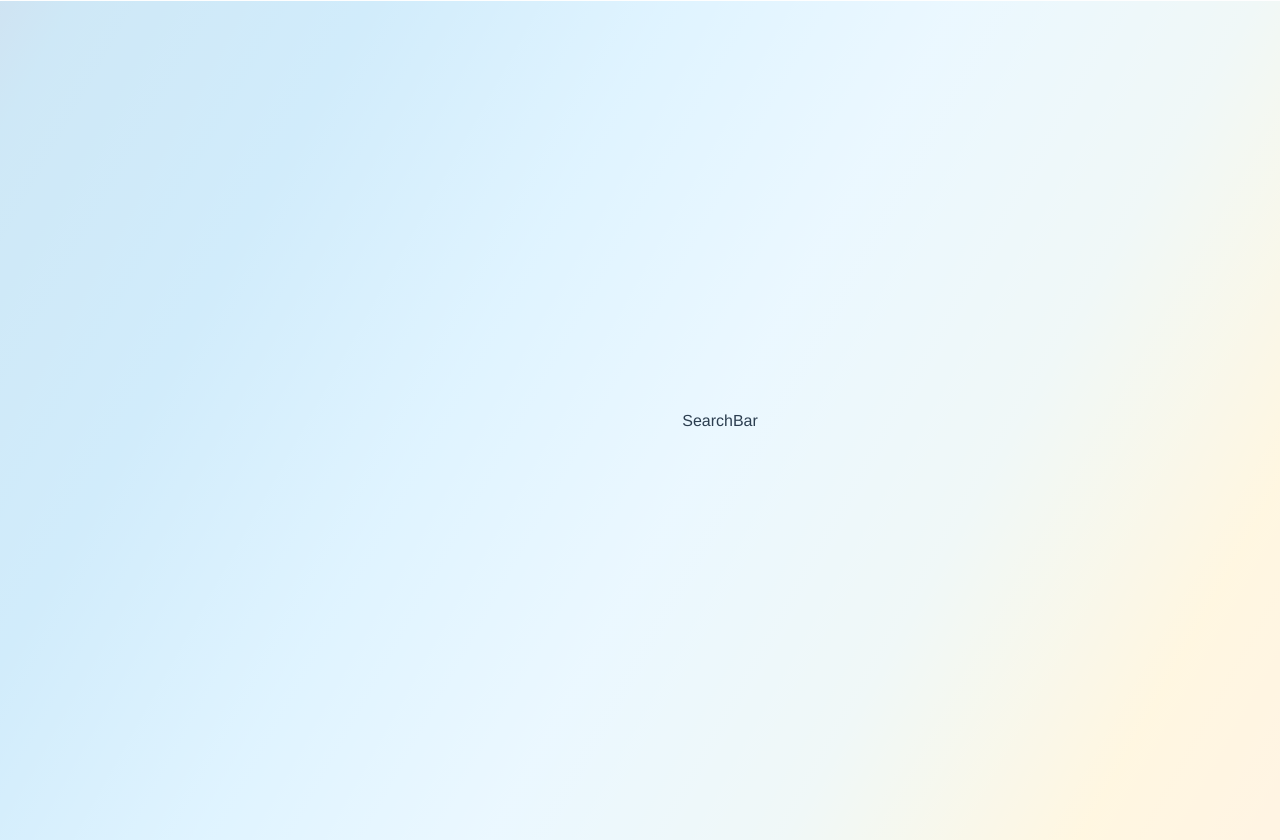
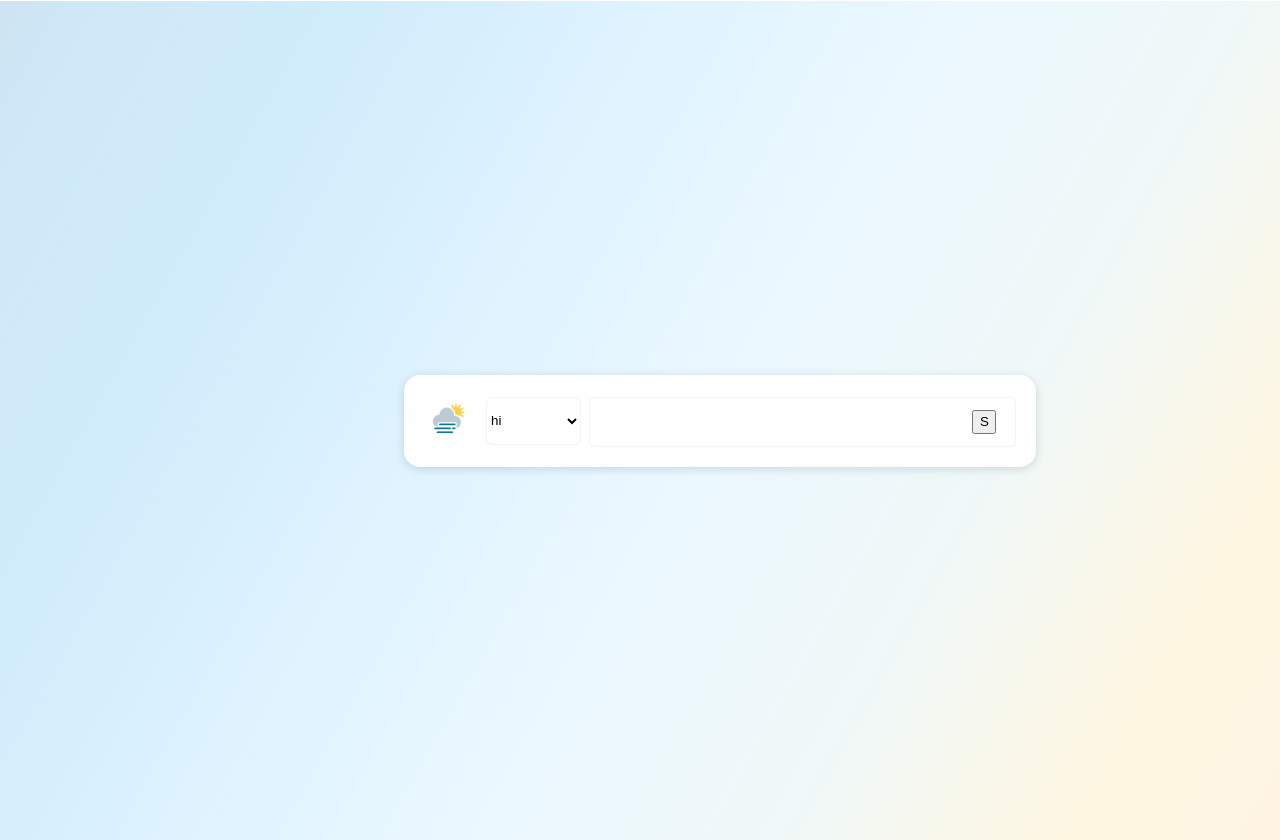
Before and after one commit to mayallzObject/cool-project, a Vue app: page / in a window 1280 px wide. Shown: the top 840 px of the page. Built offline with nearby package versions, Linux system fonts and the light colour scheme.

Commit message:
search-bar setup

```diff
--- a/src/components/SearchBar.vue
+++ b/src/components/SearchBar.vue
@@ -1,6 +1,14 @@
 <template>
-  <div>
-    SearchBar
+  <div class="search-bar">
+    <img class="weather-icon" src="../assets/a01d.png" />
+    <select class="select-box" id="countries">
+      <option value="hi">hi</option>
+      <option value="bey">bey</option>
+    </select>
+    <div class="search-box">
+      <input class="search-city" />
+      <button class="search">S</button>
+    </div>
   </div>
 </template>
 
@@ -10,4 +18,70 @@ export default {
 }
 </script>
 
-<style scoped></style>
+<style scoped>
+.search-bar {
+  position: absolute;
+  width: 632px;
+  height: 92px;
+  background: linear-gradient(
+      0deg,
+      rgba(255, 255, 255, 0.9),
+      rgba(255, 255, 255, 0.9)
+    ),
+    #f8f8f8;
+  box-shadow: 0px 2px 10px rgba(8, 21, 62, 0.15);
+  border-radius: 16px;
+}
+.select-box {
+  position: absolute;
+  max-width: 95px;
+  height: 48px;
+  width: 100%;
+  top: 22px;
+  left: 82px;
+  border: 1px solid rgba(8, 21, 62, 0.05);
+  border-radius: 6px;
+  background: #ffffff;
+}
+.weather-icon {
+  position: absolute;
+  height: 48px;
+  width: 48px;
+  top: 22px;
+  left: 22px;
+}
+.search-box {
+  position: absolute;
+  max-width: 425px;
+  width: 100%;
+  height: 48px;
+  top: 22px;
+  left: 185px;
+  background: #ffffff;
+  border: 1px solid rgba(8, 21, 62, 0.05);
+  border-radius: 6px;
+}
+.search-city {
+  position: absolute;
+  max-width: 299px;
+  width: 100%;
+  height: 30px;
+  left: 17px;
+  top: 9px;
+  border: none;
+  font-family: Poppins;
+  font-style: normal;
+  font-weight: normal;
+  font-size: 14px;
+  line-height: 21px;
+  color: #08153e;
+  opacity: 0.5;
+}
+.search {
+  position: absolute;
+  width: 24px;
+  height: 24px;
+  top: 12px;
+  left: 382px;
+}
+</style>
```
Also changed, not shown: src/assets/a01d.png (added).
